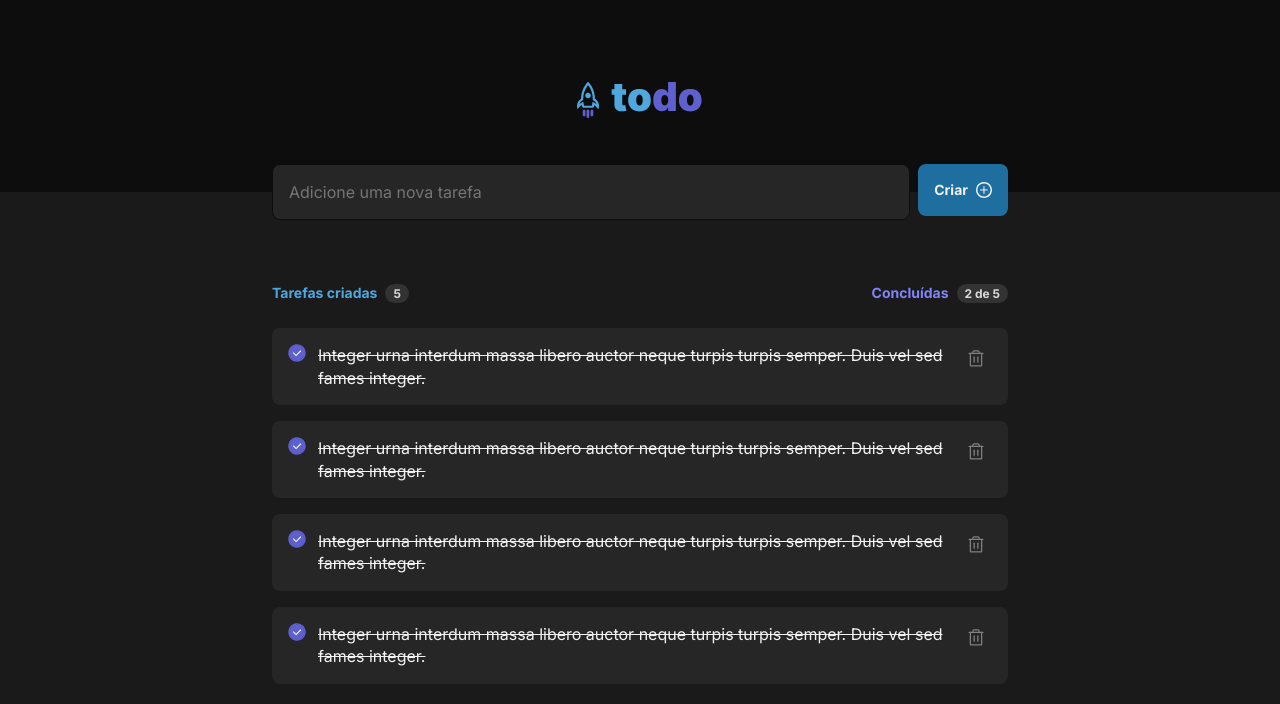
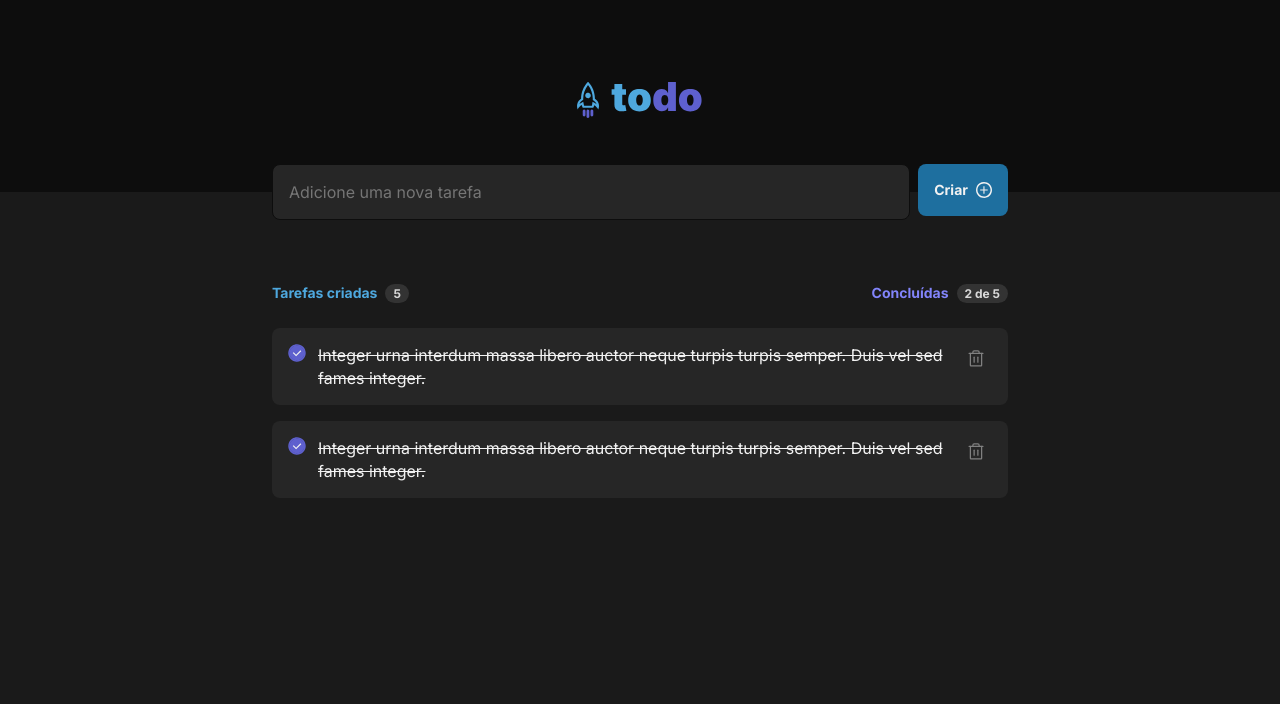
Before and after one commit to nikolasmarlon/to-do-list-jsx, a React (Vite) app: page / in a window 1280 px wide. Shown: the top 704 px of the page. Built offline with nearby package versions, Linux system fonts and the light colour scheme.

Commit message:
Estado e imutabilidade no componente Tarefas.jsx

```diff
--- a/src/componentes/Tarefas.jsx
+++ b/src/componentes/Tarefas.jsx
@@ -2,14 +2,29 @@ import { Tarefa } from './Tarefa'
 import styles from './Tarefas.module.css'
 import { PlusCircle } from 'phosphor-react'
 import plusIcon from '../assets/plus.svg'
+import { useState } from 'react'
 
 export function Tarefas(){
+
+
+    const [tarefas, setTarefas] = useState([
+        1,
+        2,
+    ])
+
+
+    function handleTarefa () {
+        event.preventDefault()
+
+        setTarefas([...tarefas, tarefas.length + 1])
+    }
+
     return(
 
 
         <div className={styles.toDoList}>
             <div className={styles.divForm}>
-                <form action="">
+                <form onSubmit={handleTarefa}>
                     <input placeholder='Adicione uma nova tarefa' type="text" />
                     <button>Criar <img src={plusIcon} /></button>
                 </form>
@@ -26,10 +41,10 @@ export function Tarefas(){
 
             </header>
             <main>
-                <Tarefa />
-                <Tarefa />
-                <Tarefa />
-                <Tarefa />
+                {tarefas.map(tarefa => {
+                    return <Tarefa />
+                })}
+
             </main>
 
         </div>
```
